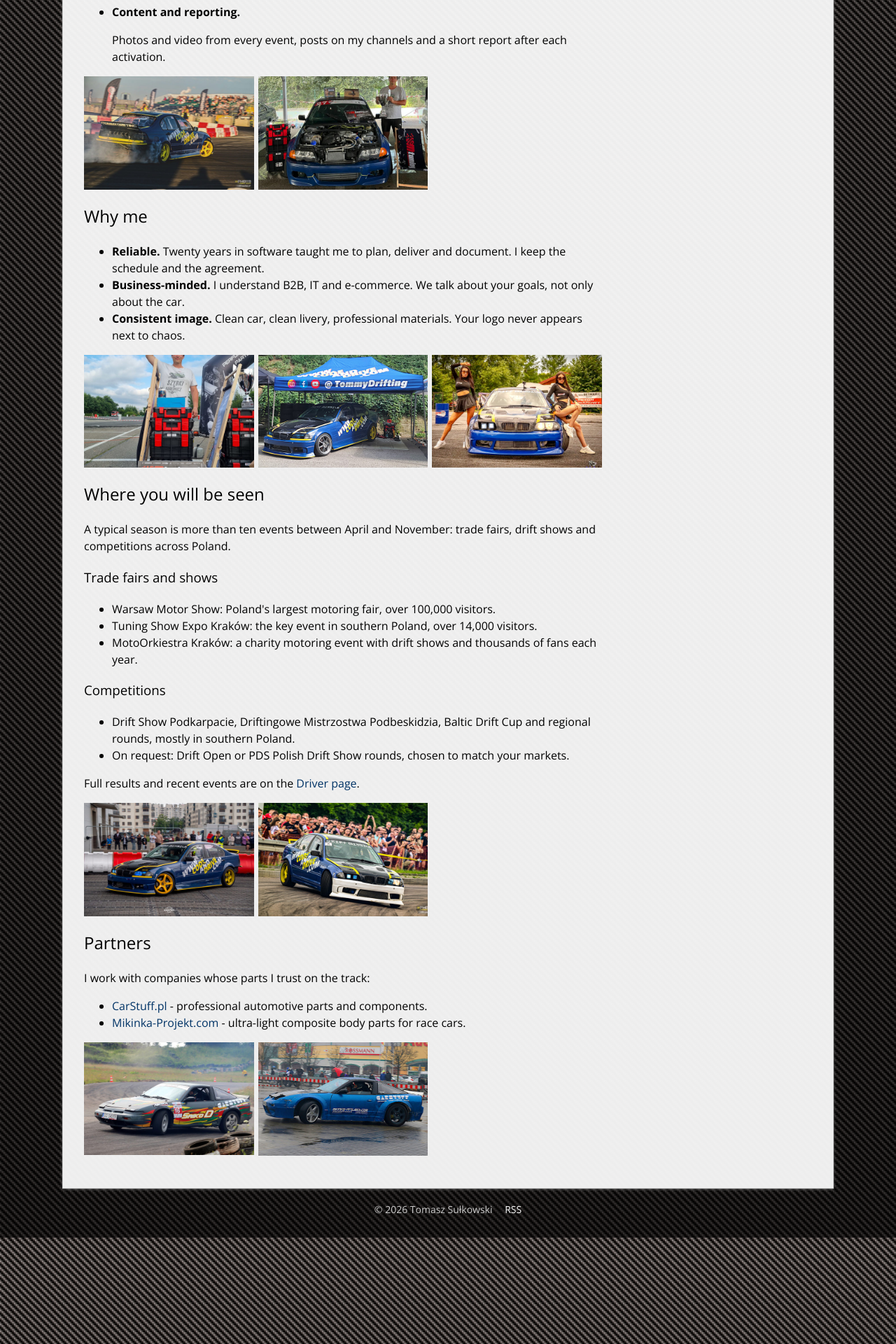
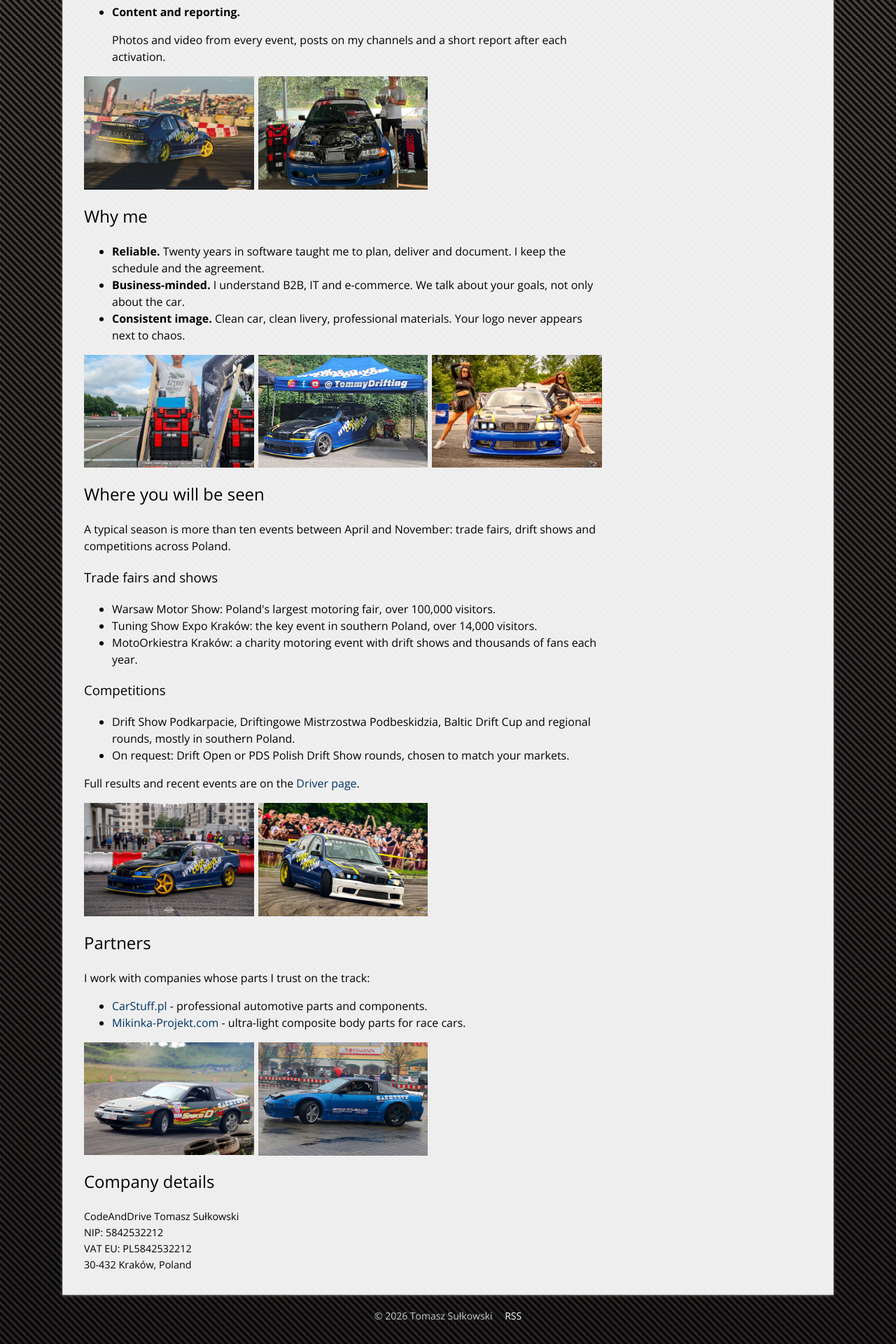
Before and after one commit to Soolek/soolek.github.io, a Jekyll site: the page built from _pages/b2b.en.html, in a window 1280 px wide. Shown: the part 917-2837 px from the top of the page at 70% size. Built offline with Jekyll 4.4.1, drawn with Linux system fonts in a browser that asks for light colours.

Commit message:
feat: add company details to the B2B pages
Show the legal name, NIP, EU VAT number and address at the end of both
B2B pages so partners can verify the business before invoicing.

Claude-Session: https://claude.ai/code/session_01EAeGCt3VpxyWgVgh5ZLXoQ

```diff
--- a/_pages/b2b.en.html
+++ b/_pages/b2b.en.html
@@ -94,6 +94,14 @@ description: "Partner with Tomasz Sułkowski: drift sponsorship, drift taxi and
       <a class="cta__button" href="mailto:{{ site.email }}?subject=Partnership">Email me</a>
     </div> -->
 
+    <h2>Company details</h2>
+    <address class="b2b-legal">
+      CodeAndDrive Tomasz Sułkowski<br>
+      NIP: 5842532212<br>
+      VAT EU: PL5842532212<br>
+      30-432 Kraków, Poland
+    </address>
+
   </article>
 </div>
 
--- a/_sass/_b2b.scss
+++ b/_sass/_b2b.scss
@@ -41,3 +41,10 @@
 		flex: 1 1 100%;
 	}
 }
+
+// Company details block at the end of the B2B pages
+.b2b-legal {
+	font-style: normal;
+	font-size: 0.9em;
+	line-height: 1.6;
+}
```
Also changed, not shown: _pages/b2b.pl.html (+8 -0 lines).
